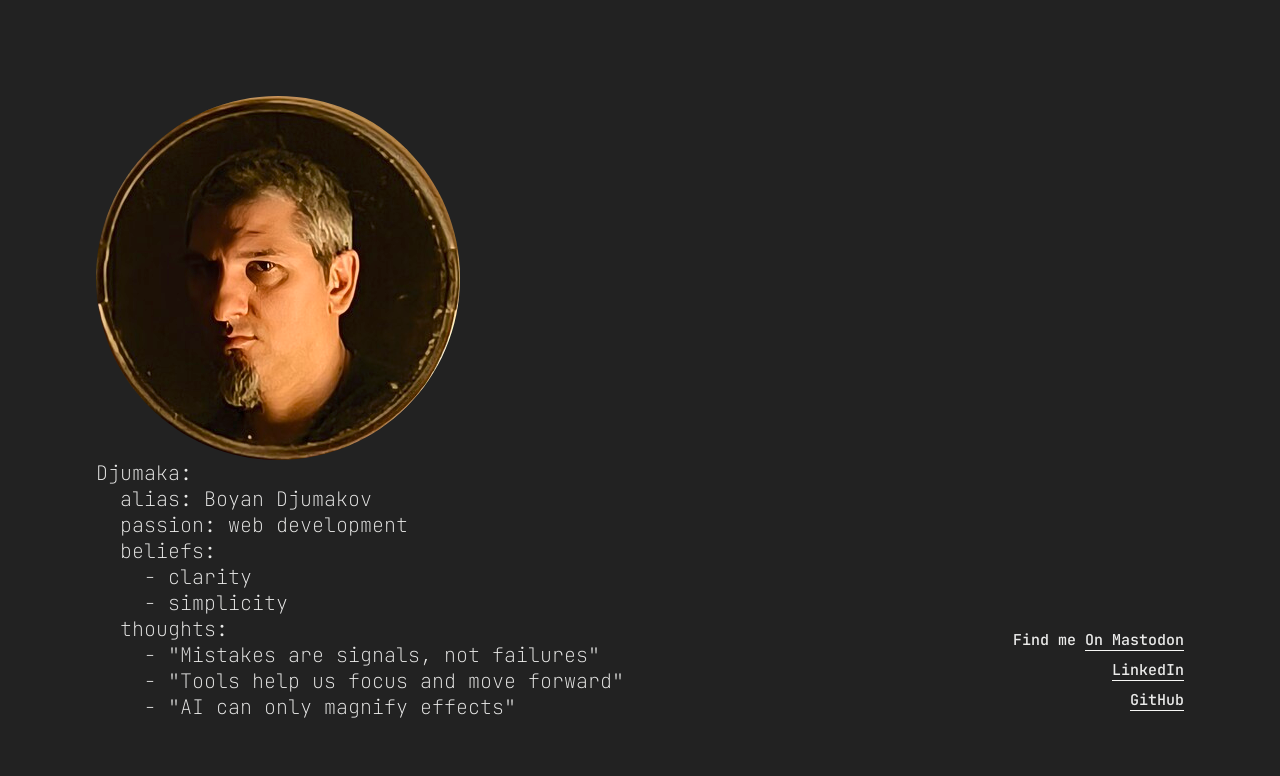
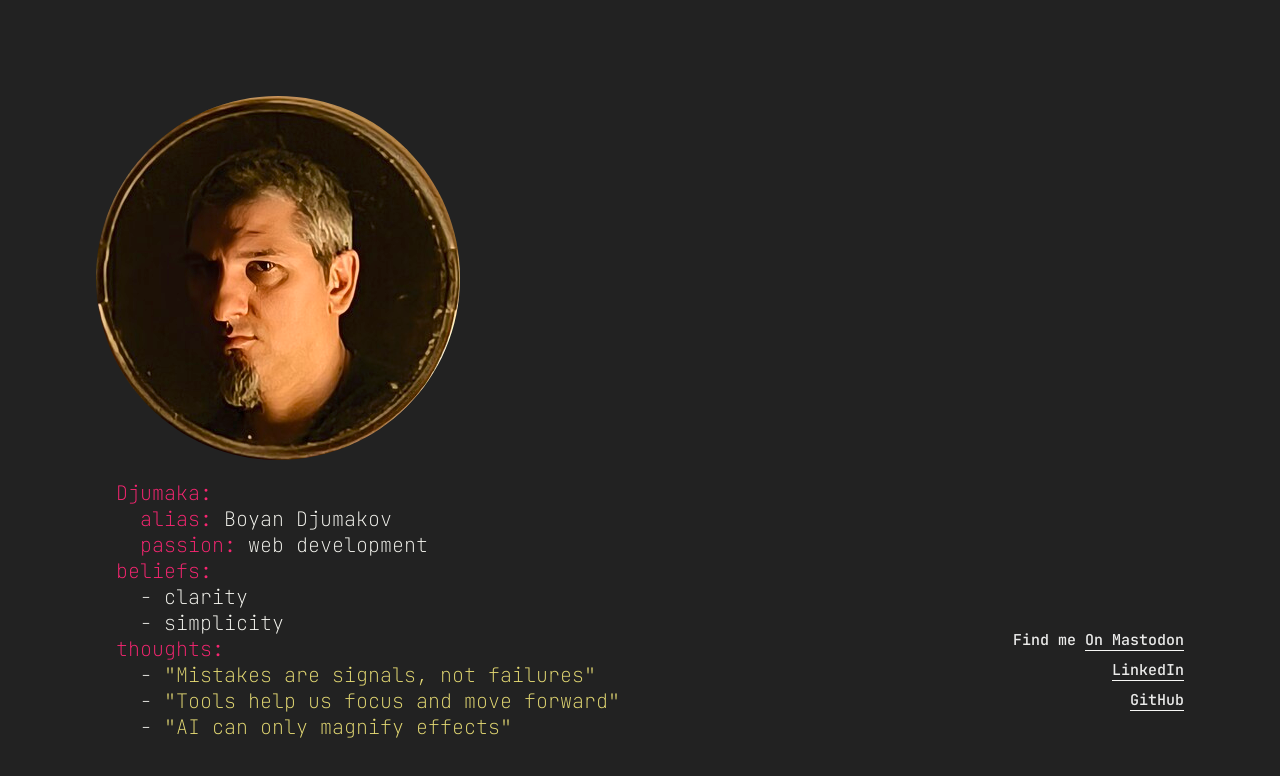
Before and after one commit to djumaka/djumaka.github.io, a plain HTML site: page index.html in a window 1280 px wide. Drawn offline with Linux system fonts and the light colour scheme.

Commit message:
dark initial

```diff
--- a/css/site.less
+++ b/css/site.less
@@ -9,6 +9,15 @@
 @color_mine_shaft: #222222;
 @color_desert_storm: #f8f8f6;
 @color_supernova: #fccd03;
+
+// Monokai Theme Colors
+@monokai_text: #F8F8F2;
+@monokai_comments: #75715E;
+@monokai_strings: #E6DB74;
+@monokai_numbers: #AE81FF;
+@monokai_keywords: #F92672;
+@monokai_variables: #A6E22E;
+@monokai_constants: #66D9EF;
 
 // Styles
 @body_font: 15px/1.5 "JetBrains Mono", Helvetica, sans-serif;
@@ -187,6 +196,21 @@ a {
 		font-weight: @bio_font_weight;
 		margin-bottom: -0.45em;
 		max-width: 700px;
+		color: @monokai_text;
+		padding: 1em;
+		border-radius: 6px;
+	}
+
+	.yaml-key {
+		color: @monokai_keywords;
+	}
+
+	.yaml-subkey {
+		color: @monokai_variables;
+	}
+
+	.yaml-string {
+		color: @monokai_strings;
 	}
 
 	.list {
--- a/index.html
+++ b/index.html
@@ -9,16 +9,18 @@
   <body>
     <section class="section column-section section-bio">
       <figure class="logo"></figure>
-      <p class="bio">Djumaka:<br>
-      &nbsp;&nbsp;alias: Boyan Djumakov<br>
-      &nbsp;&nbsp;passion: web development<br>
-      &nbsp;&nbsp;beliefs:<br>
-      &nbsp;&nbsp;&nbsp;&nbsp;- clarity<br>
-      &nbsp;&nbsp;&nbsp;&nbsp;- simplicity<br>
-      &nbsp;&nbsp;thoughts:<br>
-      &nbsp;&nbsp;&nbsp;&nbsp;- "Mistakes are signals, not failures"<br>
-      &nbsp;&nbsp;&nbsp;&nbsp;- "Tools help us focus and move forward"<br>
-      &nbsp;&nbsp;&nbsp;&nbsp;- "AI can only magnify effects"</p></section>
+      <p class="bio">
+        <span class="yaml-key">Djumaka:</span><br>
+        <span class="yaml-key">&nbsp;&nbsp;alias:</span> Boyan Djumakov<br>
+        <span class="yaml-key">&nbsp;&nbsp;passion:</span> web development<br>
+        <span class="yaml-key">beliefs:</span><br>
+        <span class="">&nbsp;&nbsp;-</span> clarity<br>
+        <span class="">&nbsp;&nbsp;-</span> simplicity<br>
+        <span class="yaml-key">thoughts:</span><br>
+        <span class="">&nbsp;&nbsp;-</span> <span class="yaml-string">"Mistakes are signals, not failures"</span><br>
+        <span class="">&nbsp;&nbsp;-</span> <span class="yaml-string">"Tools help us focus and move forward"</span><br>
+        <span class="">&nbsp;&nbsp;-</span> <span class="yaml-string">"AI can only magnify effects"</span>
+      </p></section>
     <footer class="footer main-text main-text-small">
       <span class="footer-links">Find me <a rel="me" href="https://phpc.social/@djumaka">On Mastodon</a></span>
       <span class="footer-links"><a href="https://linkedin.com/in/bdjumakov">LinkedIn</a></span>
```
Also changed, not shown: css/site.css.
